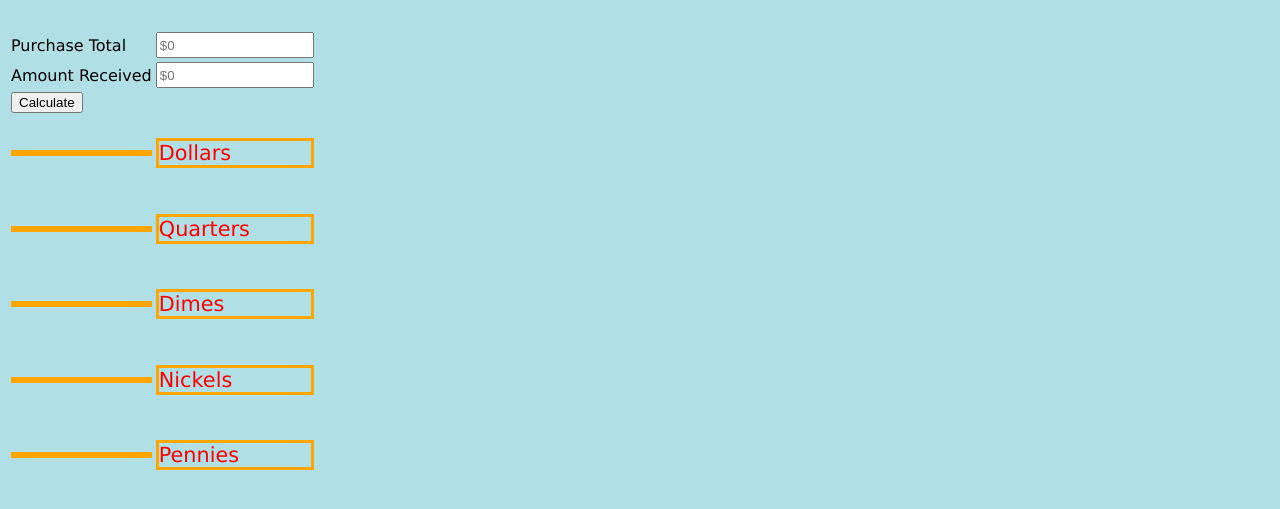
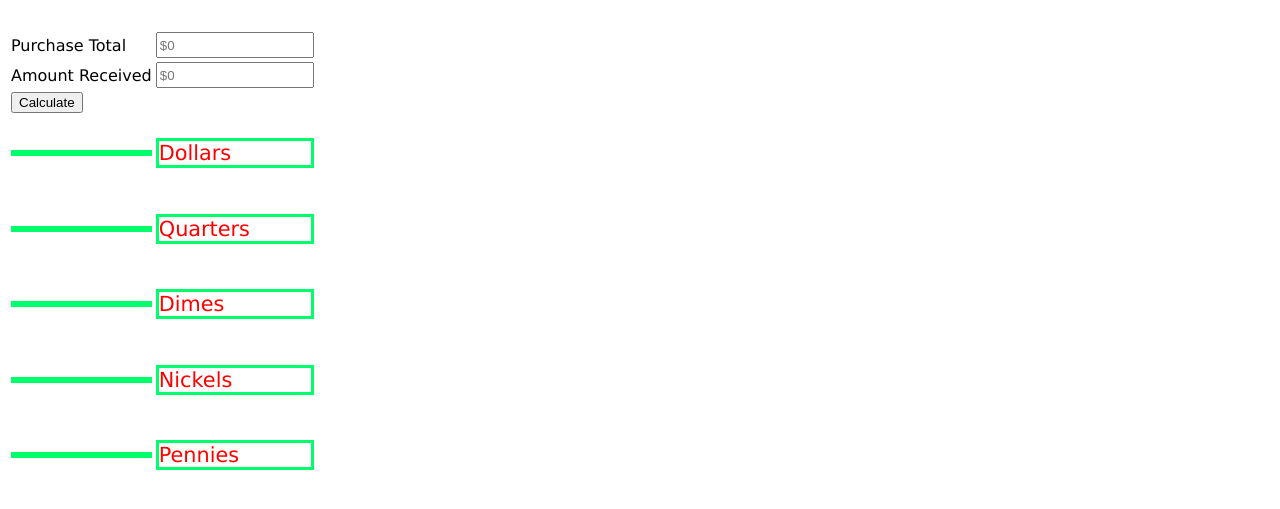
Before and after one commit to devwiltbank/startnow-web102-change-calculator, a website: page index.html in a window 1280 px wide. Shown: the part 157-666 px from the top of the page. Drawn offline with Linux system fonts and the light colour scheme.

Commit message:
changed css styles

```diff
--- a/styles.css
+++ b/styles.css
@@ -4,7 +4,8 @@
  `**************************************************/
 
 body {
-    background-color: powderblue;
+    align-content: center
+    background-color: e5e5e5;
     font-family: verdana;
     font-size: 100%;
 }
@@ -24,7 +25,7 @@ p {
     color: red;
     font-family: verdana;
     font-size: 130%;
-    border: 3px solid orange;
+    border: 3px solid rgb(0, 255, 106);
     padding: 30px blue;
 }
 
```
